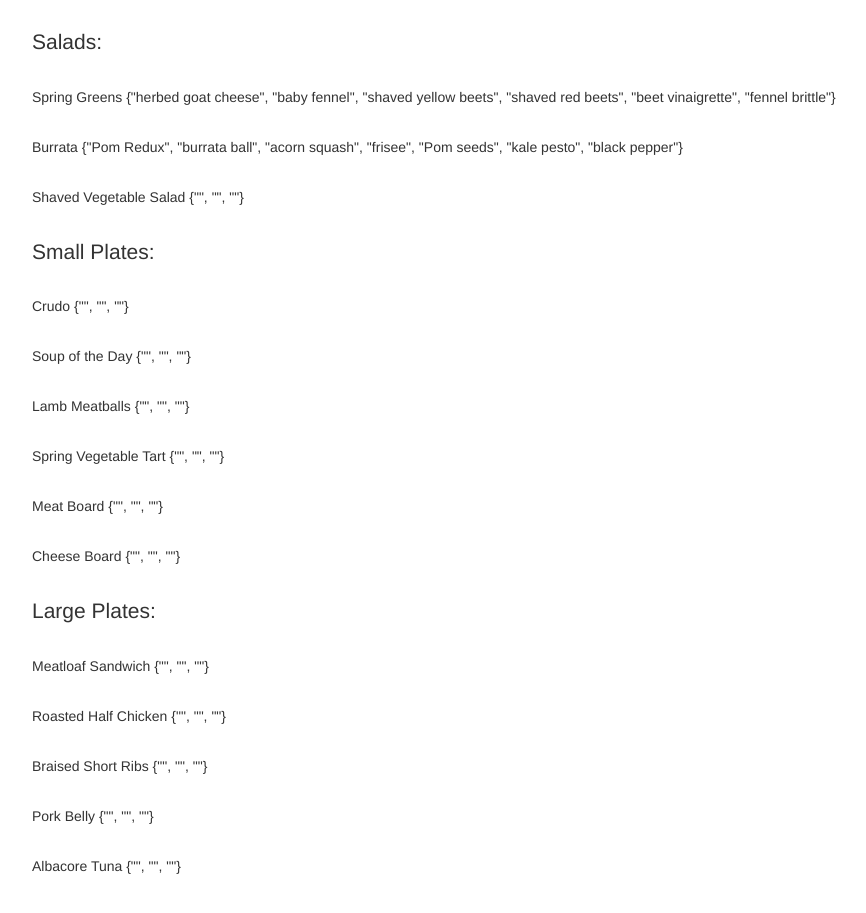
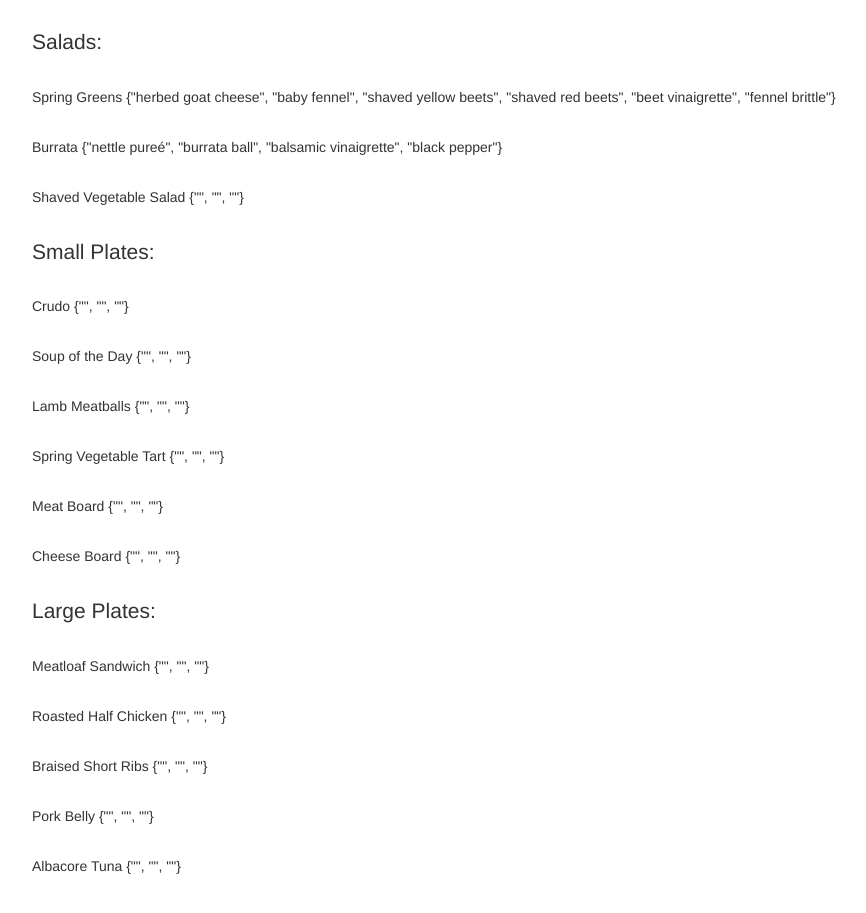
Before and after one commit to crenaz/food-list, a website: page views/index.html in a window 1280 px wide. Shown: the part 962-1875 px from the top of the page, without its empty margins (38-904 px from the left). Drawn offline with Linux system fonts and the light colour scheme; files that its build step writes are made by us from their sources; files whose address does not match are found by name.

Commit message:
Update index.html

```diff
--- a/views/index.html
+++ b/views/index.html
@@ -72,7 +72,7 @@
                     <h1 class="section-heading">New Dish List:</h1>
                     <p class="lead section-lead">Salads:</p>
                     <p class="section-paragraph">Spring Greens {"herbed goat cheese", "baby fennel", "shaved yellow beets", "shaved red beets", "beet vinaigrette", "fennel brittle"}</p>
-                    <p class="section-paragraph">Burrata {"Pom Redux", "burrata ball", "acorn squash", "frisee", "Pom seeds", "kale pesto", "black pepper"}</p>
+                    <p class="section-paragraph">Burrata {"nettle pureé", "burrata ball", "balsamic vinaigrette", "black pepper"}</p>
                     <p class="section-paragraph">Shaved Vegetable Salad {"", "", ""}</p>
                     <p class="lead section-lead">Small Plates:</p>
                     <p class="section-paragraph">Crudo {"", "", ""}</p>
```
